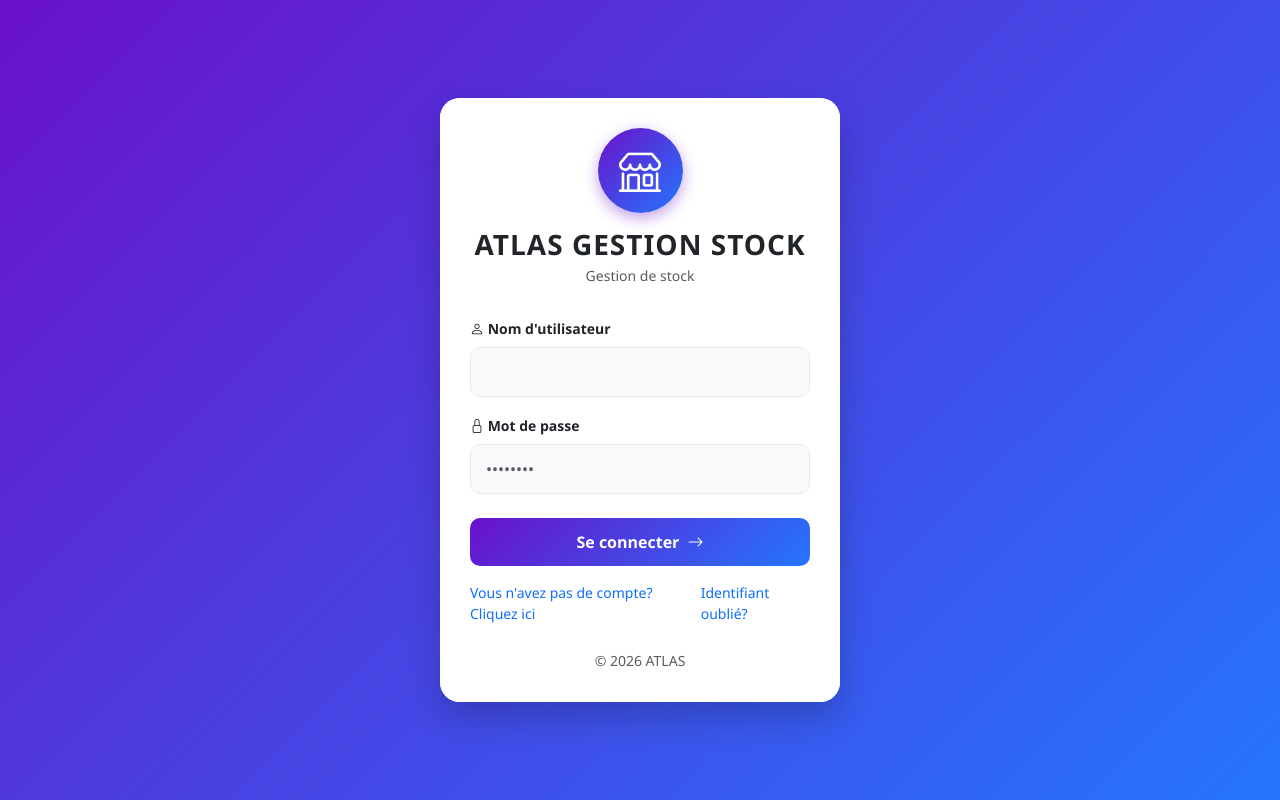
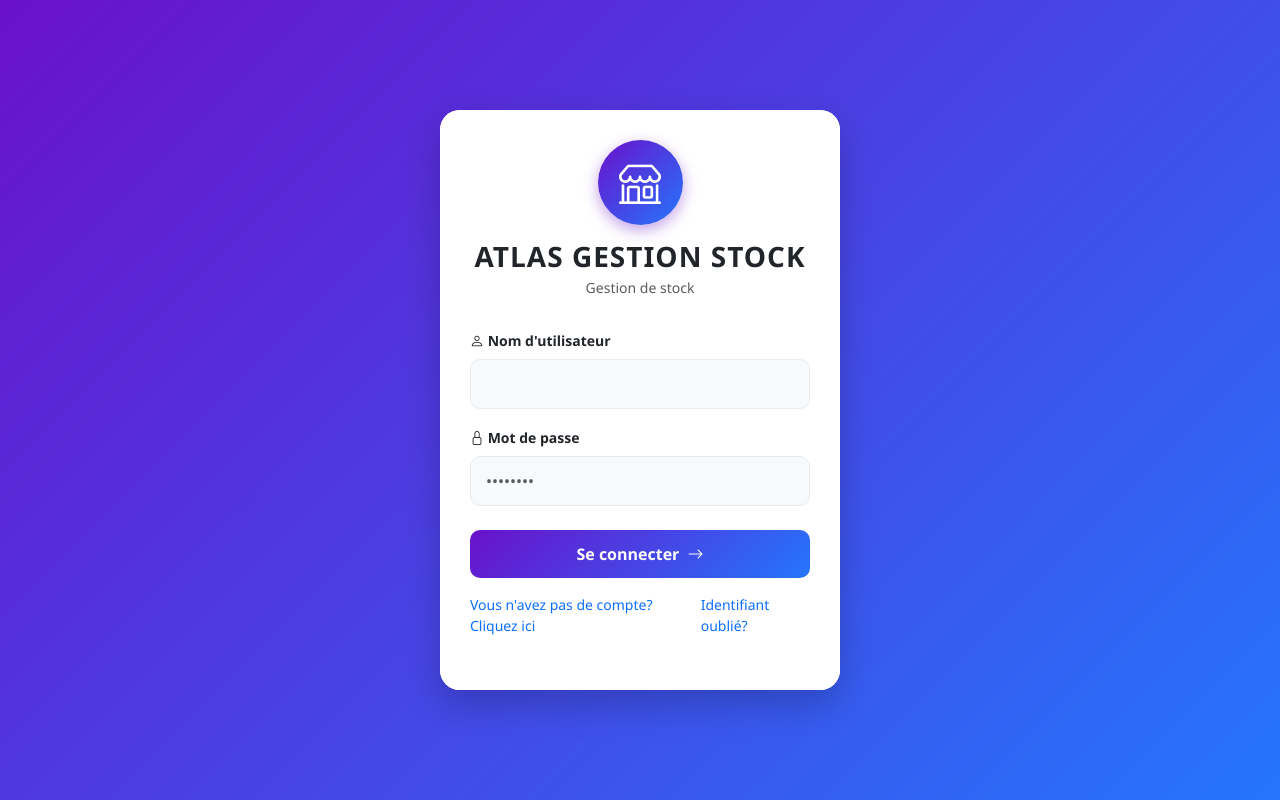
Before and after one commit to francinetchakouet147-cloud/ma-boutique, a Flask app: page / in a window 1280 px wide. Run offline with Flask 3, Linux system fonts and the light colour scheme.

Commit message:
Update login.html

```diff
--- a/templates/login.html
+++ b/templates/login.html
@@ -29,7 +29,7 @@ body{background:linear-gradient(135deg,#6a11cb 0%,#2575fc 100%);display:flex;ali
       <a href="#" onclick="openCreation()" class="small text-decoration-none">Vous n'avez pas de compte? Cliquez ici</a>
       <a href="#" onclick="openOublie()" class="small text-decoration-none">Identifiant oublié?</a>
     </div>
-    <div class="text-center mt-4"><small class="text-muted">© 2026 ATLAS</small></div>
+    <div class="text-center mt-4"><small class="text-muted"></small></div>
   </div>
 </div>
 
```
